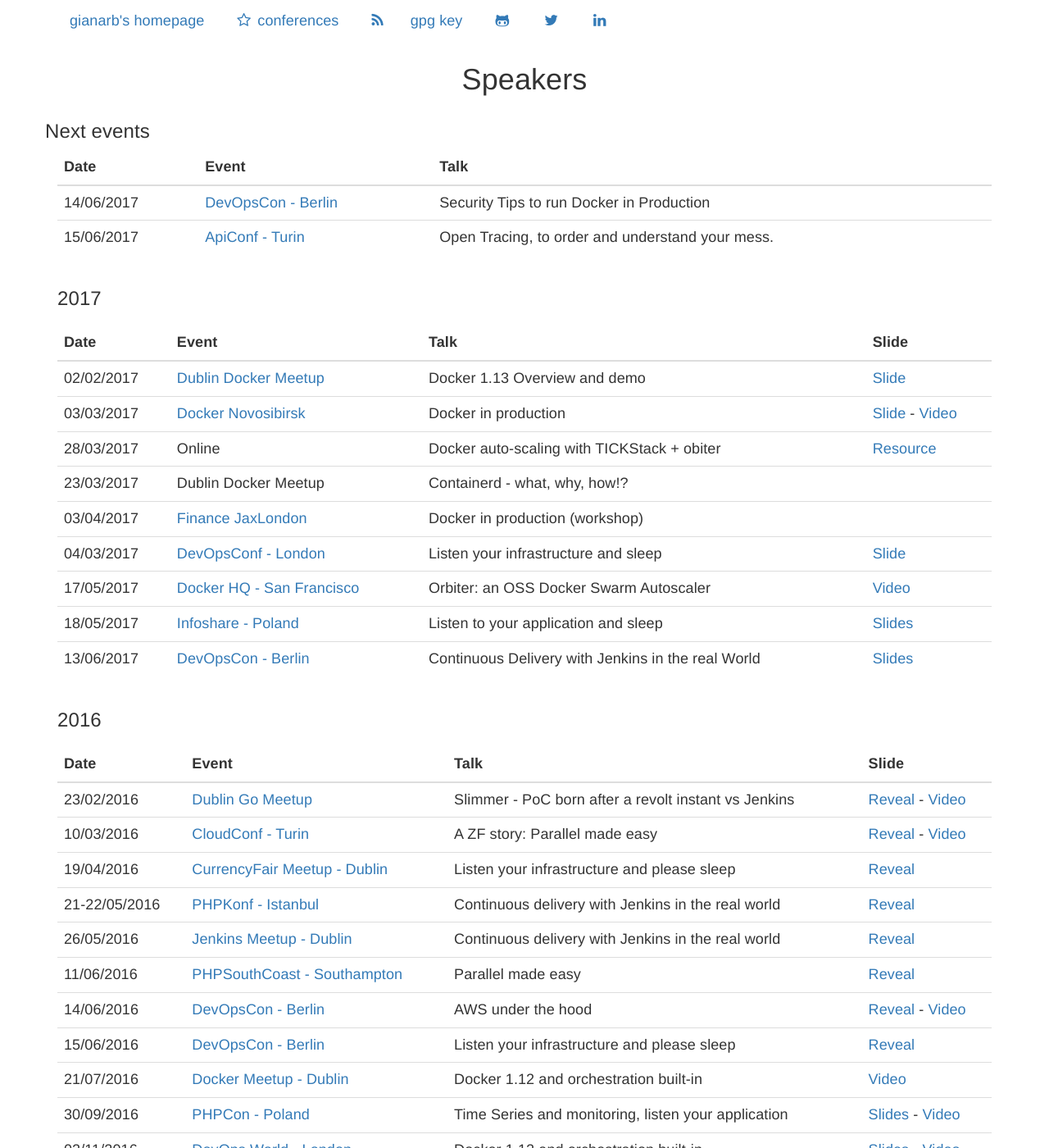
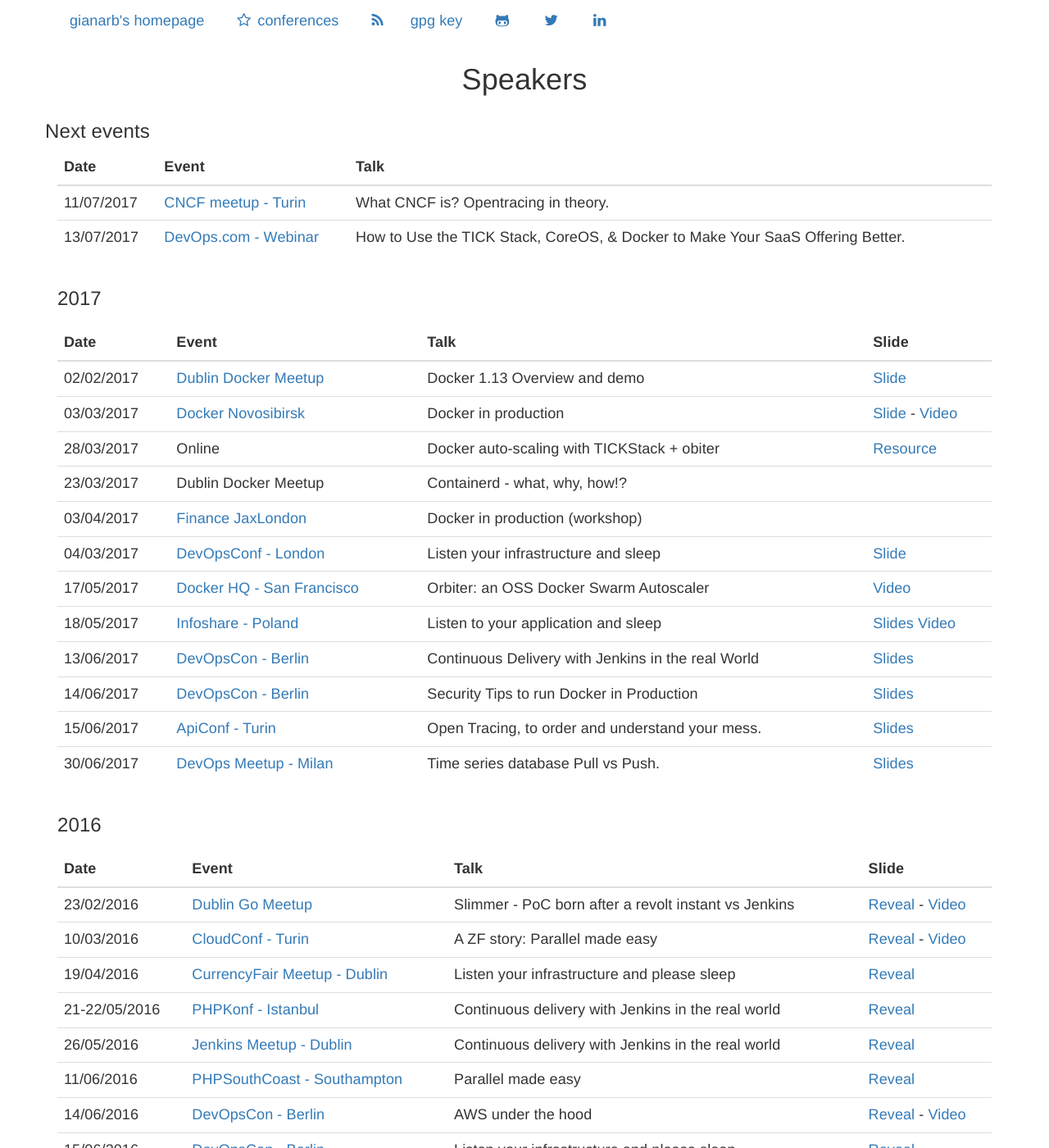
Before and after one commit to gianarb/gianarb.github.com, a Jekyll site: the page built from conferences.html, in a window 1280 px wide and 1400 px high. Shown: the whole window at 82% size. Built offline with Jekyll 4.4.1, drawn with Linux system fonts in a browser that asks for light colours; nearby versions of some CDN libraries.

Commit message:
Updated events

```diff
--- a/_includes/next-events.html
+++ b/_includes/next-events.html
@@ -12,18 +12,18 @@
           </thead>
           <tbody>
             <tr>
-              <td>14/06/2017</td>
-              <td><a href="https://devopsconference.de/session/security-tips-to-run-docker-in-production/" target="_blank">
-                DevOpsCon - Berlin
+              <td>11/07/2017</td>
+              <td><a href="https://www.meetup.com/CNCF-Italy/events/241118593/" target="_blank">
+                CNCF meetup - Turin
               </a></td>
-              <td>Security Tips to run Docker in Production</td>
+              <td>What CNCF is? Opentracing in theory.</td>
             </tr>
             <tr>
-              <td>15/06/2017</td>
-              <td><a href="http://2017.apiconf.it/" target="_blank">
-                ApiConf - Turin
+              <td>13/07/2017</td>
+              <td><a href="http://webinars.devops.com/how-to-use-the-tick-stack-coreos-docker-to-make-your-saas-offering-better" target="_blank">
+                DevOps.com  - Webinar
               </a></td>
-              <td>Open Tracing, to order and understand your mess.</td>
+              <td>How to Use the TICK Stack, CoreOS, & Docker to Make Your SaaS Offering Better.</td>
             </tr>
           </tbody>
         </table>
--- a/conferences.html
+++ b/conferences.html
@@ -87,7 +87,7 @@
                 Infoshare - Poland
               </a></td>
               <td>Listen to your application and sleep</td>
-              <td><a href="https://www.slideshare.net/GianlucaArbezzano/monitor-your-application-and-sleep" target="_blank">Slides</a></td>
+              <td><a href="https://www.slideshare.net/GianlucaArbezzano/monitor-your-application-and-sleep" target="_blank">Slides</a> <a href="https://www.youtube.com/watch?v=aGnmz6uxh4U" target="_blank">Video</a></td>
             </tr>
             <tr>
               <td>13/06/2017</td>
@@ -96,6 +96,30 @@
               </a></td>
               <td>Continuous Delivery with Jenkins in the real World</td>
               <td><a href="https://www.slideshare.net/GianlucaArbezzano/jenkins-in-the-real-world-devopscon-2017" target="_blank">Slides</a></td>
+            </tr>
+            <tr>
+              <td>14/06/2017</td>
+              <td><a href="https://devopsconference.de/session/security-tips-to-run-docker-in-production/" target="_blank">
+                DevOpsCon - Berlin
+              </a></td>
+              <td>Security Tips to run Docker in Production</td>
+              <td><a href="https://www.slideshare.net/GianlucaArbezzano/security-tips-to-run-docker-in-production" target="_blank">Slides</a></td>
+            </tr>
+            <tr>
+              <td>15/06/2017</td>
+              <td><a href="http://2017.apiconf.it/" target="_blank">
+                ApiConf - Turin
+              </a></td>
+              <td>Open Tracing, to order and understand your mess.</td>
+              <td><a href="https://www.slideshare.net/GianlucaArbezzano/open-tracing-to-order-and-understand-your-mess-apiconf-2017" target="_blank">Slides</a></td>
+            </tr>
+            <tr>
+              <td>30/06/2017</td>
+              <td><a href="https://www.meetup.com/Milano-DevOps/events/240553329/" target="_blank">
+                DevOps Meetup - Milan
+              </a></td>
+              <td>Time series database Pull vs Push.</td>
+              <td><a href="https://www.slideshare.net/GianlucaArbezzano/monitoring-pull-vs-push-influxdb-and-prometheus" target="_blank">Slides</a></td>
             </tr>
           </tbody>
       </table>
```
